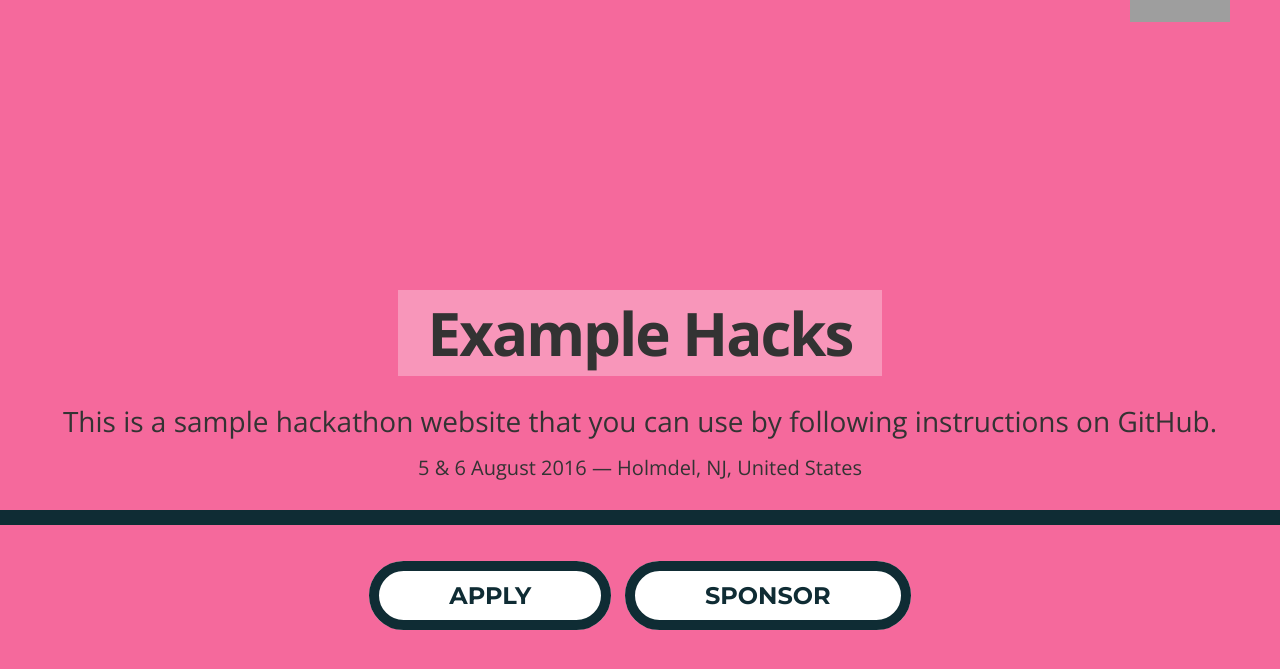
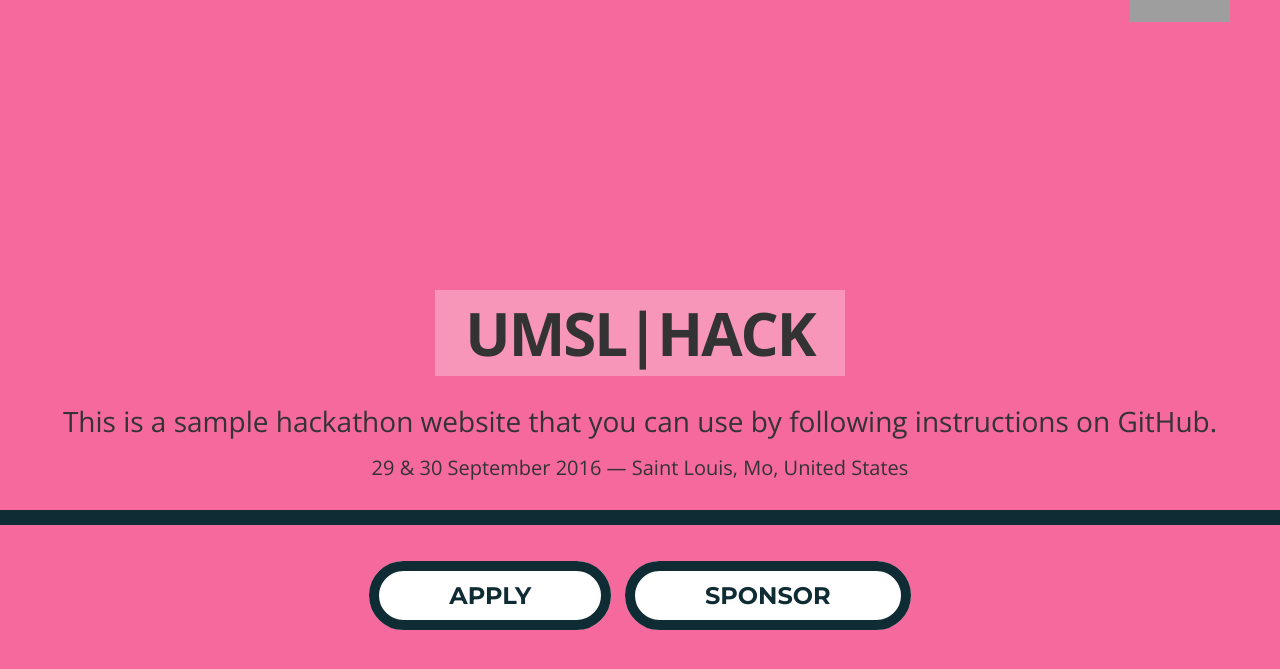
Before and after one commit to mlbc95/mlh-hackathon-boilerplate, a Jekyll site: the page built from index.html, in a window 1280 px wide and 900 px high. Shown: the top 669 px of the window. Built offline with Jekyll 4.4.1, drawn with Linux system fonts in a browser that asks for light colours; nearby versions of some CDN libraries; some of the changed text lies outside the part shown; grey boxes are pictures that could not be loaded.

Commit message:
change name

```diff
--- a/_config.yml
+++ b/_config.yml
@@ -30,14 +30,14 @@ seo:
 
 # Event information.
 event:
-  name:        "Example Hacks"
+  name:        "UMSL|HACK"
   description: "This is a sample hackathon website that you can use by following instructions on GitHub."
-  date:        "5 & 6 August 2016"
-  location:    "Holmdel, NJ, United States"
+  date:        "29 & 30 September 2016"
+  location:    "Saint Louis, Mo, United States"
 
   trust_badge:
     year:   "2017"  # season year
-    region: "eu"    # "na" or "eu"
+    region: "na"    # "na" or "eu"
     color:  "white" # "white", "black", "gray", "red", "blue" or "yellow"
 
   hero:
```
